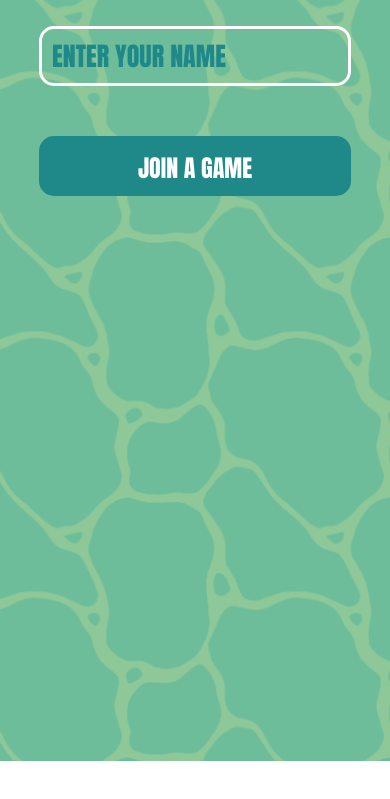
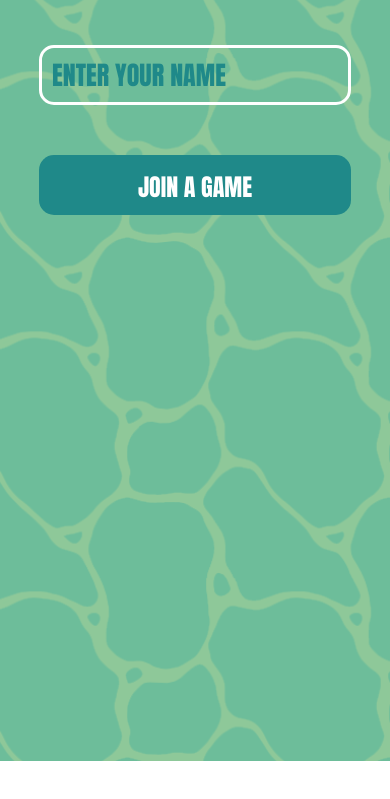
Before and after one commit to TheMarvellousTeam/The-Marvellous-Surfers, a website built with webpack: page front/src/index.html in a window 390 px wide. Shown: the part 83-882 px from the top of the page. Built offline with nearby package versions, Linux system fonts and the light colour scheme.

Commit message:
:hammer: css

```diff
--- a/front/src/style.css
+++ b/front/src/style.css
@@ -10,7 +10,7 @@ body {
 
 .fullscreen{
 	width:100%;
-	min-height:100%;
+	height:100%;
 	background-image:url(./assets/background/waves.png);
 	background-color:#6dbd9a;
 	background-size:520px 520px;
@@ -165,7 +165,7 @@ body {
 @media only screen and (max-width:600px){
 .center{
 	margin:auto;
-	padding-top:15%;
+	padding-top:20%;
 	width:80%;
 	text-align:center;
 }
```
